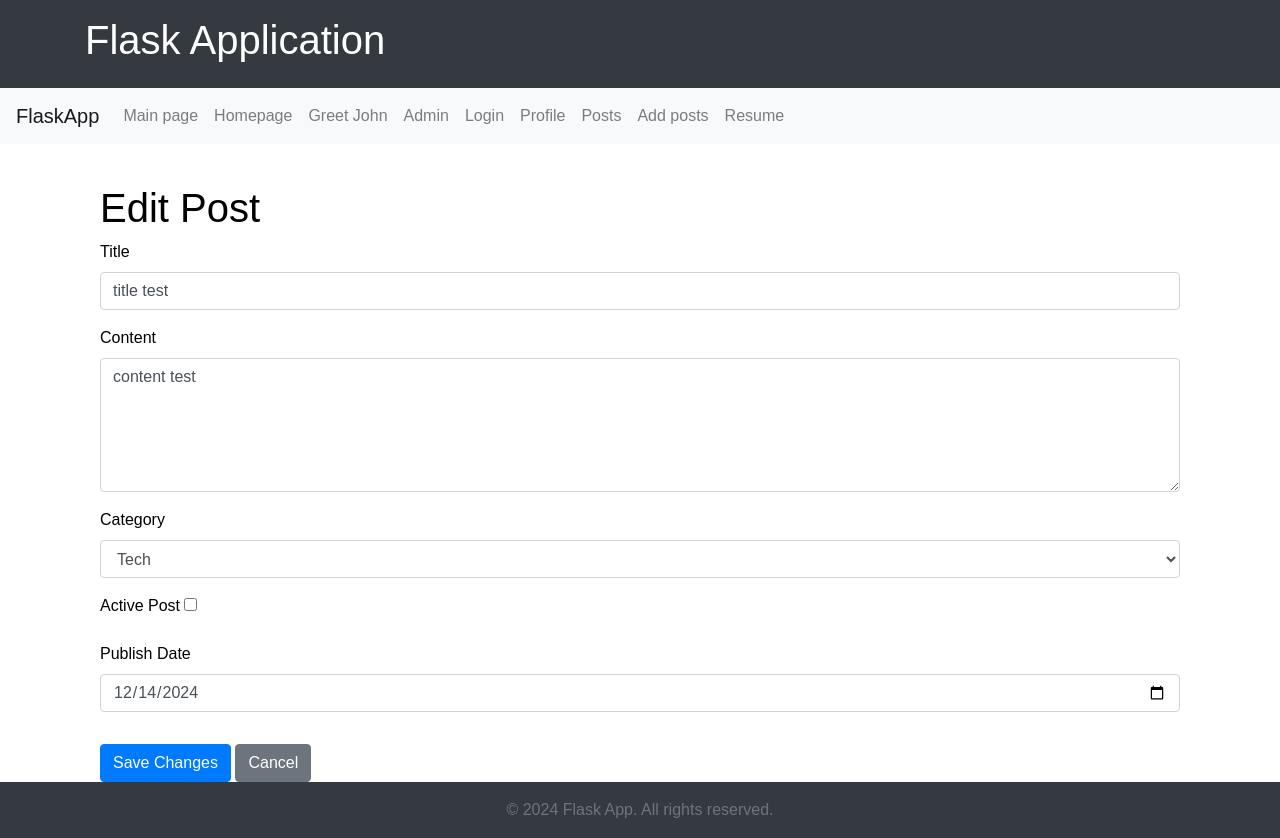
After one commit to AndriyF-Git/flask-app-lab, a Flask app: page /post/edit_post/1 in a window 1280 px wide. The commit adds this page. Run offline with Flask 3, Linux system fonts and the light colour scheme; some libraries are stand-ins or nearby versions.

Commit message:
Done task 11-14

```diff
--- a/app/posts/forms.py
+++ b/app/posts/forms.py
@@ -16,7 +16,7 @@ class PostForm(FlaskForm):
     title = StringField("Title", validators=[DataRequired(message="Обов'язкове поле"), Length(min=3, max=100)])
     content = TextAreaField("Content", render_kw={"rows": 5,  "cols": 40}, validators=[DataRequired()])
     is_active = BooleanField("Active Post")
-    publish_date = DateTimeLocalField("Publish Date",
+    publish_date = DateField("Publish Date",
                              format='%Y-%m-%d', default=dt.now())
     category = SelectField("Category",
                            choices=CATEGORIES, validators=[DataRequired()])
--- /dev/null
+++ b/app/posts/templates/posts/edit_post.html
@@ -0,0 +1,41 @@
+{% extends 'base.html' %}
+
+{% block title %}Edit Post № {{ post.id }}{% endblock %}
+
+{% block content %}
+<div class="container mt-4">
+    <h1>Edit Post</h1>
+
+    <form method="post">
+        {{ form.hidden_tag() }}
+
+        <div class="form-group">
+            {{ form.title.label(class="form-label") }}
+            {{ form.title(class="form-control") }}
+        </div>
+
+        <div class="form-group">
+            {{ form.content.label(class="form-label") }}
+            {{ form.content(class="form-control") }}
+        </div>
+
+        <div class="form-group">
+            {{ form.category.label(class="form-label") }}
+            {{ form.category(class="form-control") }}
+        </div>
+
+        <div class="form-group">
+            {{ form.is_active.label }}
+            {{ form.is_active }}
+        </div>
+
+        <div class="form-group">
+            {{ form.publish_date.label(class="form-label") }}
+            {{ form.publish_date(class="form-control") }}
+        </div>
+
+        <button type="submit" class="btn btn-primary mt-3">Save Changes</button>
+        <a href="{{ url_for('posts.get_posts') }}" class="btn btn-secondary mt-3">Cancel</a>
+    </form>
+</div>
+{% endblock %}
--- a/app/posts/views.py
+++ b/app/posts/views.py
@@ -16,34 +16,80 @@ def get_posts():
 
 @post_bp.route('/<int:id>')
 def detail_post(id):
-    posts = read_posts()
-    post = next((post for post in posts if post["id"] == id), None)
+    #posts = read_posts()
 
+    #post = next((post for post in posts if post["id"] == id), None)
+    post = db.session.get(Post, id)
     if post is None:
         abort(404)
 
     return render_template("detail_post.html", post=post)
 
+@post_bp.route('/delete_post/<int:id>', methods=['POST'])
+def delete_post(id):
+    # Отримуємо пост із бази даних
+    post = db.session.get(Post, id)
+
+    # Якщо пост не знайдено, повертаємо 404
+    if not post:
+        abort(404)
+
+    # Видаляємо пост із бази даних
+    db.session.delete(post)
+    db.session.commit()
+
+    # Виводимо повідомлення про успішне видалення
+    flash('Post deleted successfully!', 'success')
+    return redirect(url_for('posts.get_posts'))  # Повертаємося до списку постів
+
+
+@post_bp.route('/edit_post/<int:id>', methods=['GET', 'POST'])
+def edit_post(id):
+    # Отримуємо пост із бази даних
+    post = db.session.get(Post, id)
+
+    # Якщо пост не знайдено, повертаємо 404
+    if not post:
+        abort(404)
+
+    # Ініціалізуємо форму з даними поста
+    form = PostForm(obj=post)
+
+    if form.validate_on_submit():
+        # Оновлюємо дані поста з форми
+        post.title = form.title.data
+        post.content = form.content.data
+        post.category = form.category.data
+        post.is_active = form.is_active.data
+        post.posted = form.publish_date.data
+
+        # Зберігаємо зміни у базі даних
+        db.session.commit()
+
+        flash('Post updated successfully!', 'success')
+        return redirect(url_for('posts.get_posts'))  # Повертаємося до списку постів
+
+    return render_template('edit_post.html', form=form, post=post)
 
 @post_bp.route('/add_post', methods=['GET', 'POST'])
 def add_post():
     form = PostForm()
     if form.validate_on_submit():
-        new_post = {
-            "id": get_new_id(),
-            "title": form.title.data,
-            "content": form.content.data,
-            "category": form.category.data,
-            "is_active": form.is_active.data,
-            "publication_date": form.publish_date.data.strftime('%Y-%m-%d'),
-            "author": session.get('username', 'Unknown')
-        }
+        # Створюємо новий об'єкт Post
+        new_post = Post(
+            title=form.title.data,
+            content=form.content.data,
+            category=form.category.data,
+            is_active=form.is_active.data,
+            posted=form.publish_date.data,  # Збереження дати з форми
+            author=session.get('username', 'Unknown')  # Автор з session
+        )
 
-        posts = read_posts()
-        posts.append(new_post)
-        write_posts(posts)
+        # Додаємо об'єкт у базу даних
+        db.session.add(new_post)
+        db.session.commit()  # Фіксуємо зміни в базі
 
         flash('Post added successfully!', 'success')
-        return redirect(url_for('posts.get_posts'))
+        return redirect(url_for('posts.get_posts'))  # Повертаємося до списку постів
 
     return render_template('add_post.html', form=form)
```
Also changed, not shown: app/posts/posts.json (+9 -0 lines), app/posts/templates/posts/detail_post.html (+6 -6 lines), app/posts/templates/posts/posts.html (+9 -1 lines), instance/data.sqlite.
